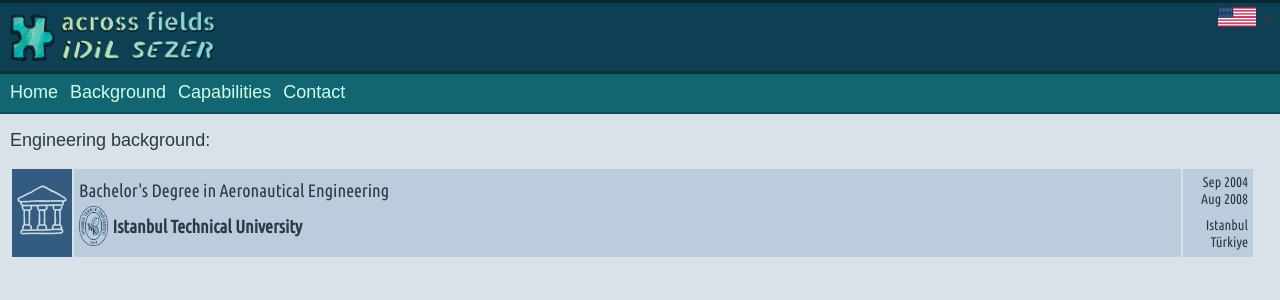
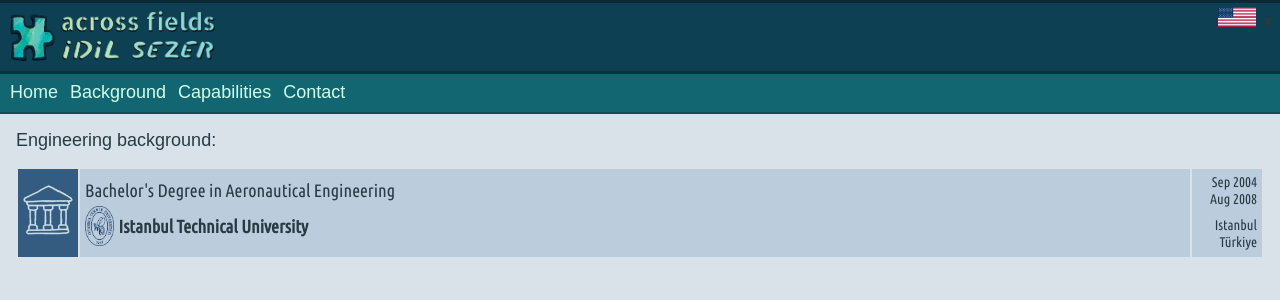
Before and after one commit to acrossfields/idilsezer, a Jekyll site: the page built from en/background.md, in a window 1280 px wide. Shown: the top 300 px of the page. Built offline with Jekyll 4.4.1, drawn with Linux system fonts in a browser that asks for light colours; some web fonts are replaced.

Commit message:
Update style.scss

```diff
--- a/assets/css/style.scss
+++ b/assets/css/style.scss
@@ -117,7 +117,7 @@ body a:hover {
 }
 
 .bg {
-  margin: 15px 5px;
+  margin: 15px 8px;
   padding: 0;
   font-family: 'Ysabeau', sans-serif;
   font-size: 18px;
@@ -125,8 +125,8 @@ body a:hover {
 }
 
 table {
-  margin: 10px 20px 10px 5px; /* top, right, bottom, left */
-  width: calc(100% - 25px);   /* subtract total horizontal margins */
+  margin: 10px 8px;
+  width: calc(100% - 16px);   /* subtract total horizontal margins */
 }
 
 .table-bgheader {
```
